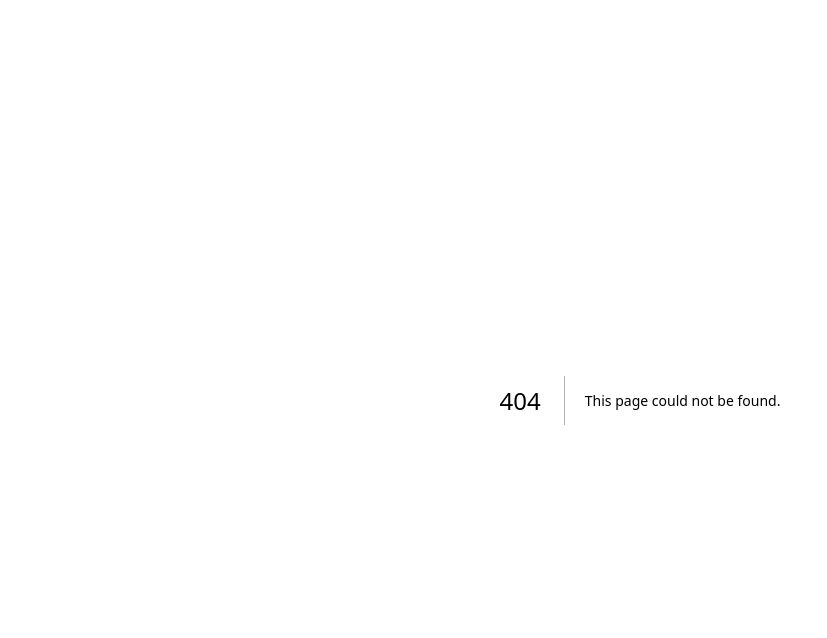
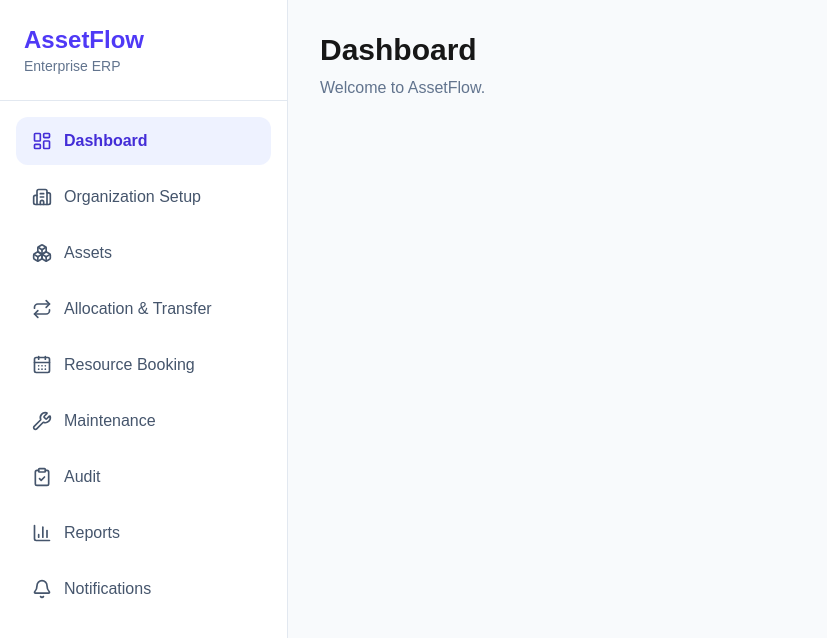
Before and after one commit to manan-soni15/asset-flow, a Next.js app: page /dashboard in a window 1280 px wide. Before the commit this address had no page. Shown: the top 638 px of the page, without its empty margins (0-827 px from the left). Built offline with nearby package versions, Linux system fonts and the light colour scheme.

Commit message:
made sidebar of the website

```diff
--- /dev/null
+++ b/app/dashboard/layout.js
@@ -0,0 +1,15 @@
+import Sidebar from "@/components/dashboard/Sidebar";
+
+export default function DashboardLayout({ children }) {
+  return (
+    <div className="flex min-h-screen bg-slate-50">
+
+      <Sidebar />
+
+      <main className="flex-1 p-8">
+        {children}
+      </main>
+
+    </div>
+  );
+}
--- /dev/null
+++ b/app/dashboard/page.js
@@ -0,0 +1,15 @@
+export default function DashboardPage() {
+  return (
+    <div>
+
+      <h1 className="text-3xl font-bold">
+        Dashboard
+      </h1>
+
+      <p className="mt-2 text-slate-500">
+        Welcome to AssetFlow.
+      </p>
+
+    </div>
+  );
+}
--- /dev/null
+++ b/components/dashboard/Sidebar.js
@@ -0,0 +1,123 @@
+"use client";
+
+import Link from "next/link";
+import { usePathname } from "next/navigation";
+
+import {
+  LayoutDashboard,
+  Building2,
+  Boxes,
+  Repeat,
+  CalendarDays,
+  Wrench,
+  ClipboardCheck,
+  BarChart3,
+  Bell,
+} from "lucide-react";
+
+const menuItems = [
+  {
+    title: "Dashboard",
+    href: "/dashboard",
+    icon: LayoutDashboard,
+  },
+  {
+    title: "Organization Setup",
+    href: "/dashboard/organization",
+    icon: Building2,
+  },
+  {
+    title: "Assets",
+    href: "/dashboard/assets",
+    icon: Boxes,
+  },
+  {
+    title: "Allocation & Transfer",
+    href: "/dashboard/allocation",
+    icon: Repeat,
+  },
+  {
+    title: "Resource Booking",
+    href: "/dashboard/booking",
+    icon: CalendarDays,
+  },
+  {
+    title: "Maintenance",
+    href: "/dashboard/maintenance",
+    icon: Wrench,
+  },
+  {
+    title: "Audit",
+    href: "/dashboard/audit",
+    icon: ClipboardCheck,
+  },
+  {
+    title: "Reports",
+    href: "/dashboard/reports",
+    icon: BarChart3,
+  },
+  {
+    title: "Notifications",
+    href: "/dashboard/notifications",
+    icon: Bell,
+  },
+];
+
+export default function Sidebar() {
+  const pathname = usePathname();
+
+  return (
+    <aside className="w-72 border-r border-slate-200 bg-white h-screen sticky top-0">
+
+      {/* Logo */}
+
+      <div className="border-b border-slate-200 px-6 py-6">
+
+        <h1 className="text-2xl font-bold text-indigo-600">
+          AssetFlow
+        </h1>
+
+        <p className="text-sm text-slate-500">
+          Enterprise ERP
+        </p>
+
+      </div>
+
+      {/* Navigation */}
+
+      <nav className="p-4 space-y-2">
+
+        {menuItems.map((item) => {
+
+          const Icon = item.icon;
+
+          const active = pathname === item.href;
+
+          return (
+
+            <Link
+              key={item.title}
+              href={item.href}
+              className={`flex items-center gap-3 rounded-xl px-4 py-3 transition-colors
+
+                ${
+                  active
+                    ? "bg-indigo-50 text-indigo-700 font-semibold"
+                    : "text-slate-600 hover:bg-slate-100"
+                }
+              `}
+            >
+              <Icon size={20} />
+
+              <span>{item.title}</span>
+
+            </Link>
+
+          );
+        })}
+
+      </nav>
+
+    </aside>
+  );
+}
```
